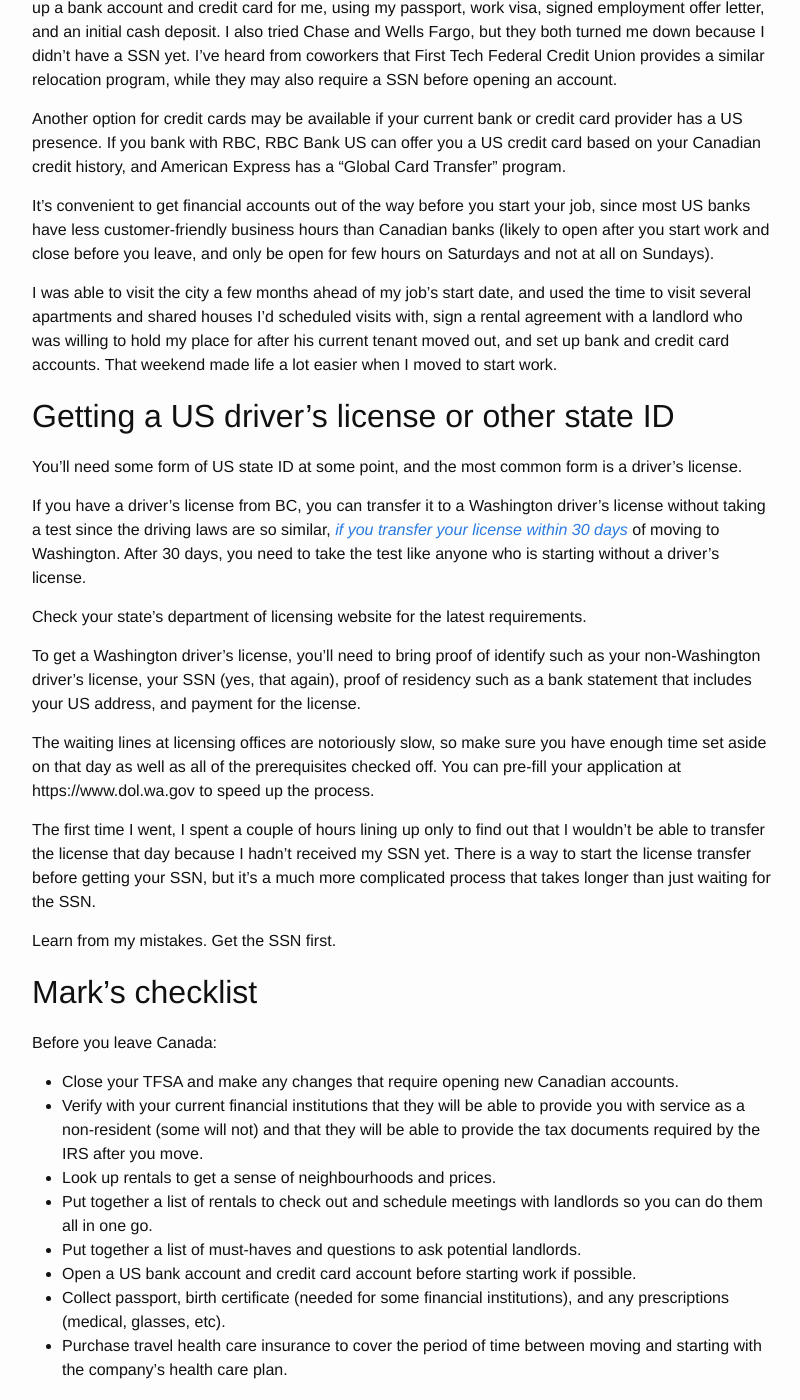
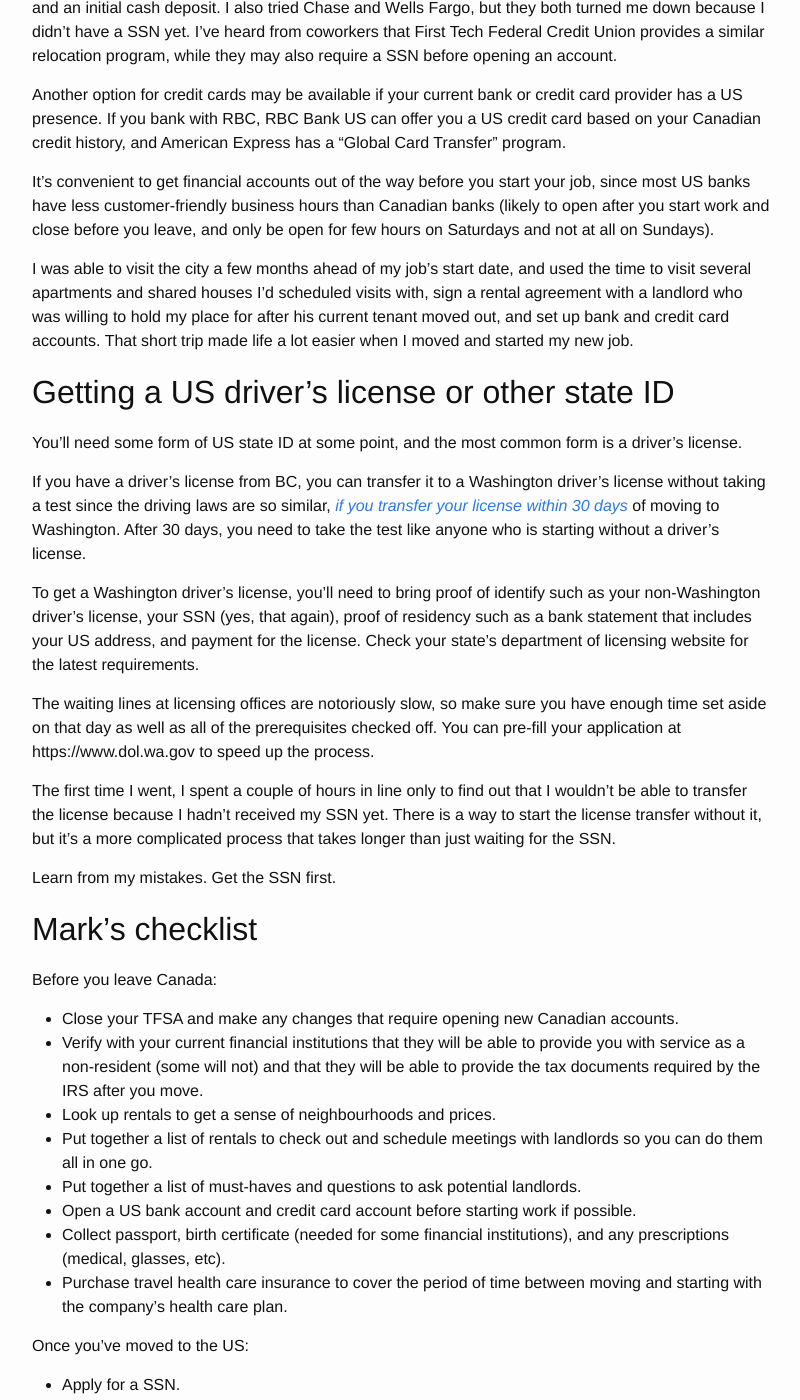
Before and after one commit to msayson/msayson.github.io, a Jekyll site: the page built from _posts/2019-05-27-financial-checklist-moving-to-us.markdown, in a window 1280 px wide and 1400 px high, scrolled down 2034 px. Shown: the whole window, without its empty margins (238-1038 px from the left). Built offline with Jekyll 4.4.1, drawn with Linux system fonts in a browser that asks for light colours; some of the changed text lies outside the part shown.

Commit message:
Updated category and wording of post for moving to US

```diff
--- a/_posts/2019-05-27-financial-checklist-moving-to-us.markdown
+++ b/_posts/2019-05-27-financial-checklist-moving-to-us.markdown
@@ -2,11 +2,11 @@
 layout: post
 title:  "Financial checklist for moving to the US for work"
 date:   2019-05-27 12:00:00 -0800
-categories: work
+categories: finances
 ---
 If you're moving from Canada to the US for work, there are a few things that are helpful to do before and immediately after moving that will make your short-term finances much, much easier, and I've put together a few of them based on conversations I had with a friend who relocated around a year after I did.
 
-At the end is a checklist you can skip to for a quick overview or to print when you're putting together your own To Do list.
+At the end is a checklist you can skip to for a quick overview.
 
 ## Closing your TFSA and simplifying Canadian investments
 
@@ -32,7 +32,7 @@
 
 You'll need to bring your work authorization permit and passport with you.  You can print out the application form at [https://www.ssa.gov/forms/ss-5.pdf](https://www.ssa.gov/forms/ss-5.pdf) and fill it out before going in to save time, or pick up a form to fill out when you get there.  Some offices take appointments, which is worth checking out since that could trim a hour or so off of your visit.
 
-You can apply for a SSN as soon as you move to the US, and get a print-out with the number the same day, while the physical card can take up to two weeks to be mailed out.
+You can apply for a SSN as soon as you move to the US, and get a print-out with the number the same day, while the physical card can take two weeks to be mailed out.
 
 ## Setting up a US bank account and credit card
 
@@ -50,7 +50,7 @@
 
 It's convenient to get financial accounts out of the way before you start your job, since most US banks have less customer-friendly business hours than Canadian banks (likely to open after you start work and close before you leave, and only be open for few hours on Saturdays and not at all on Sundays).
 
-I was able to visit the city a few months ahead of my job's start date, and used the time to visit several apartments and shared houses I'd scheduled visits with, sign a rental agreement with a landlord who was willing to hold my place for after his current tenant moved out, and set up bank and credit card accounts.  That weekend made life a lot easier when I moved to start work.
+I was able to visit the city a few months ahead of my job's start date, and used the time to visit several apartments and shared houses I'd scheduled visits with, sign a rental agreement with a landlord who was willing to hold my place for after his current tenant moved out, and set up bank and credit card accounts.  That short trip made life a lot easier when I moved and started my new job.
 
 ## Getting a US driver's license or other state ID
 
@@ -58,13 +58,11 @@
 
 If you have a driver's license from BC, you can transfer it to a Washington driver's license without taking a test since the driving laws are so similar, [*if you transfer your license within 30 days*](https://www.dol.wa.gov/driverslicense/moving.html) of moving to Washington.  After 30 days, you need to take the test like anyone who is starting without a driver's license.
 
-Check your state's department of licensing website for the latest requirements.
-
-To get a Washington driver's license, you'll need to bring proof of identify such as your non-Washington driver's license, your SSN (yes, that again), proof of residency such as a bank statement that includes your US address, and payment for the license.
+To get a Washington driver's license, you'll need to bring proof of identify such as your non-Washington driver's license, your SSN (yes, that again), proof of residency such as a bank statement that includes your US address, and payment for the license.  Check your state's department of licensing website for the latest requirements.
 
 The waiting lines at licensing offices are notoriously slow, so make sure you have enough time set aside on that day as well as all of the prerequisites checked off.  You can pre-fill your application at https://www.dol.wa.gov to speed up the process.
 
-The first time I went, I spent a couple of hours lining up only to find out that I wouldn't be able to transfer the license that day because I hadn't received my SSN yet.  There is a way to start the license transfer before getting your SSN, but it's a much more complicated process that takes longer than just waiting for the SSN.
+The first time I went, I spent a couple of hours in line only to find out that I wouldn't be able to transfer the license because I hadn't received my SSN yet.  There is a way to start the license transfer without it, but it's a more complicated process that takes longer than just waiting for the SSN.
 
 Learn from my mistakes.  Get the SSN first.
 
```
Also changed, not shown: other parts of _posts/2019-05-27-financial-checklist-moving-to-us.markdown (+2 -2 lines).
